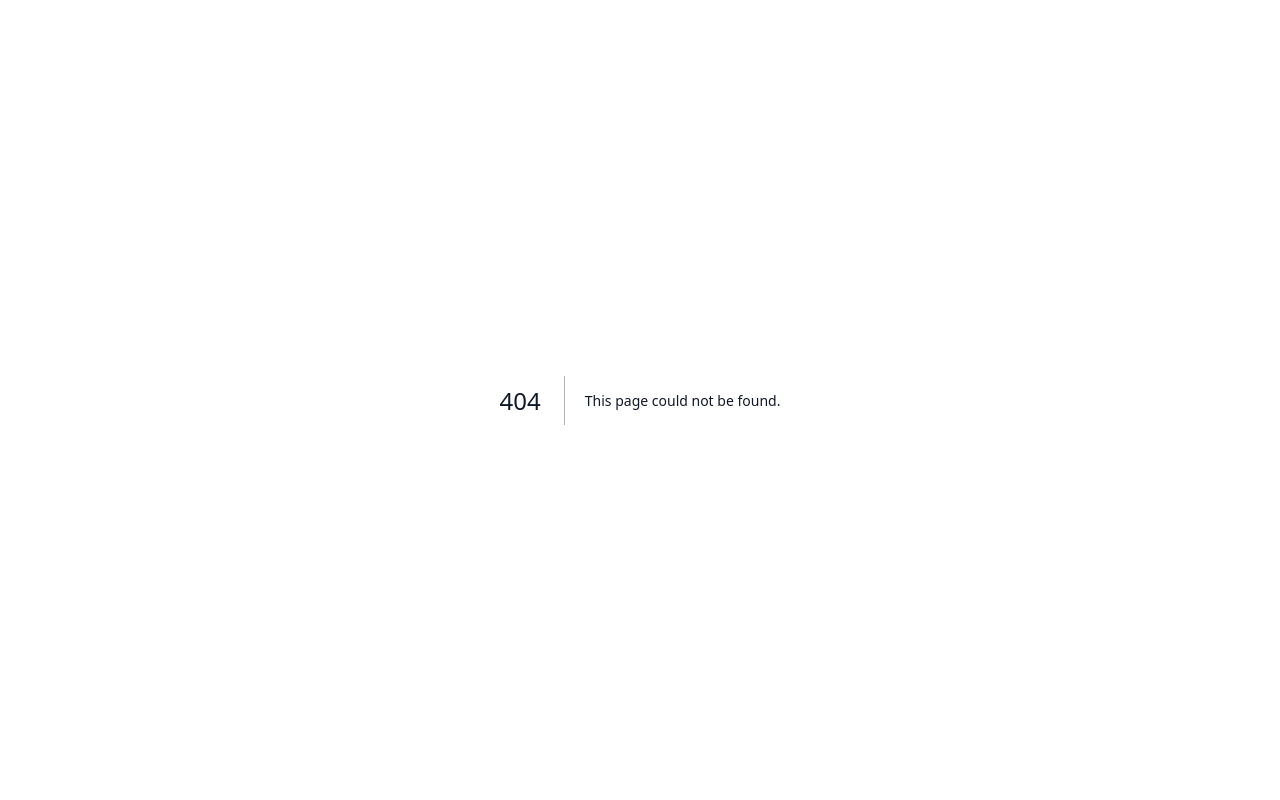
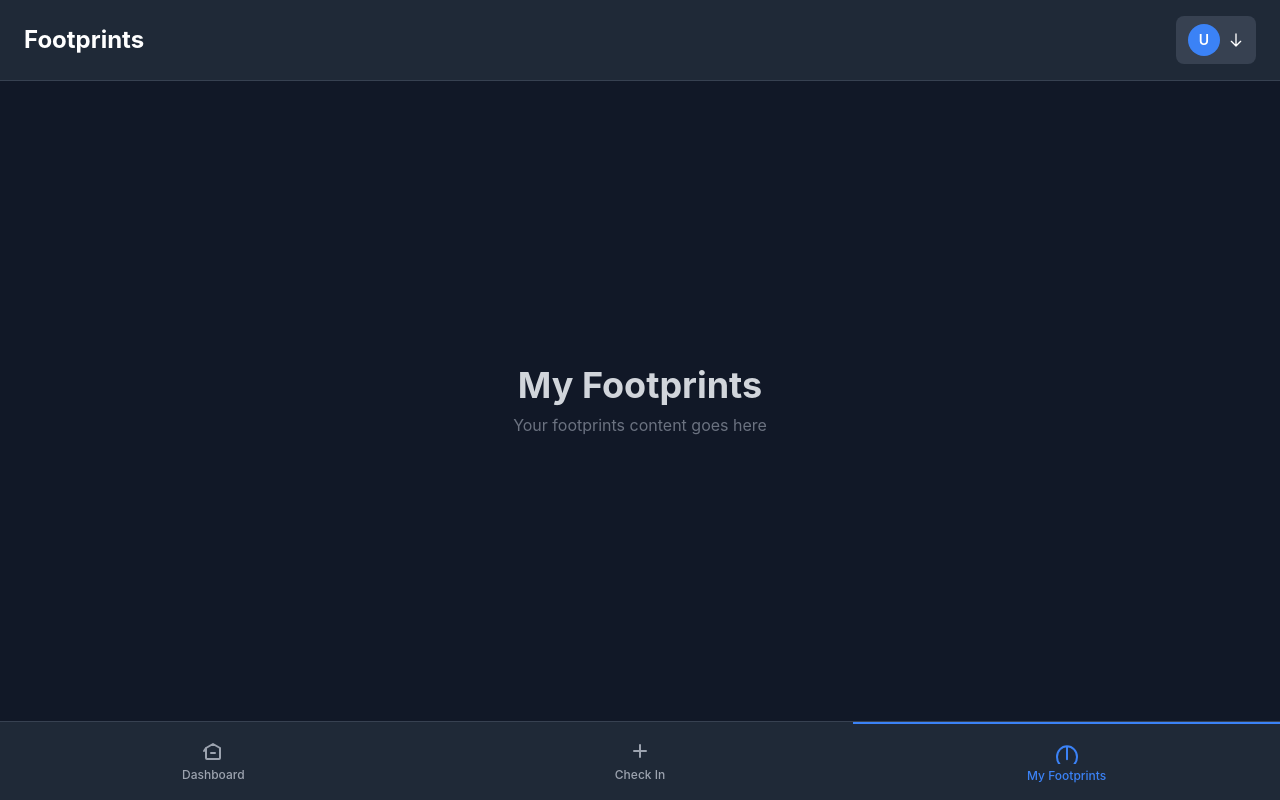
Before and after one commit to vanthadeth/hig-copilot, a Next.js app: page /footprints in a window 1280 px wide. Before the commit this address had no page. Built offline with nearby package versions, Linux system fonts and the light colour scheme.

Commit message:
Create my footprints page

```diff
--- /dev/null
+++ b/pages/footprints.tsx
@@ -0,0 +1,132 @@
+import Head from 'next/head';
+import { useState } from 'react';
+import { useRouter } from 'next/router';
+import { triggerHapticFeedback } from '../lib/haptics';
+
+export default function Footprints() {
+  const router = useRouter();
+  const [showProfileMenu, setShowProfileMenu] = useState(false);
+
+  const handleNavigation = (page: string) => {
+    triggerHapticFeedback('light');
+    router.push(`/${page}`);
+  };
+
+  const handleLogout = () => {
+    triggerHapticFeedback('medium');
+    router.push('/login');
+  };
+
+  const handleProfileClick = () => {
+    triggerHapticFeedback('light');
+    setShowProfileMenu(!showProfileMenu);
+  };
+
+  return (
+    <>
+      <Head>
+        <title>My Footprints - Footprints</title>
+        <meta name="description" content="My Footprints" />
+        <meta name="viewport" content="width=device-width, initial-scale=1, viewport-fit=cover" />
+        <link rel="icon" href="/logos/hig_logo_dark.svg" />
+        <link rel="apple-touch-icon" href="/logos/hig_logo_dark.svg" />
+      </Head>
+
+      <div className="flex flex-col h-screen bg-gray-900 text-white">
+        {/* Title Bar */}
+        <div className="bg-gray-800 border-b border-gray-700 px-6 py-4 flex items-center justify-between">
+          <h1 className="text-2xl font-bold">Footprints</h1>
+
+          {/* Profile Badge */}
+          <div className="relative">
+            <button
+              onClick={handleProfileClick}
+              className="flex items-center gap-2 px-3 py-2 rounded-lg bg-gray-700 hover:bg-gray-600 transition-colors"
+            >
+              <div className="w-8 h-8 rounded-full bg-blue-500 flex items-center justify-center">
+                <span className="text-sm font-semibold">U</span>
+              </div>
+              <svg className="w-4 h-4" fill="none" stroke="currentColor" viewBox="0 0 24 24">
+                <path strokeLinecap="round" strokeLinejoin="round" strokeWidth={2} d="M19 14l-7 7m0 0l-7-7m7 7V3" />
+              </svg>
+            </button>
+
+            {/* Dropdown Menu */}
+            {showProfileMenu && (
+              <div className="absolute right-0 mt-2 w-48 bg-gray-700 rounded-lg shadow-lg border border-gray-600 z-50">
+                <button
+                  onClick={() => {
+                    triggerHapticFeedback('light');
+                    setShowProfileMenu(false);
+                  }}
+                  className="w-full text-left px-4 py-3 hover:bg-gray-600 transition-colors text-sm"
+                >
+                  Profile Settings
+                </button>
+                <button
+                  onClick={() => {
+                    triggerHapticFeedback('light');
+                    setShowProfileMenu(false);
+                  }}
+                  className="w-full text-left px-4 py-3 hover:bg-gray-600 transition-colors text-sm border-t border-gray-600"
+                >
+                  Preferences
+                </button>
+                <button
+                  onClick={handleLogout}
+                  className="w-full text-left px-4 py-3 hover:bg-red-600 transition-colors text-sm border-t border-gray-600 text-red-300"
+                >
+                  Logout
+                </button>
+              </div>
+            )}
+          </div>
+        </div>
+
+        {/* Content Area */}
+        <div className="flex-1 overflow-y-auto px-6 py-8 flex flex-col items-center justify-center">
+          <div className="text-center">
+            <h2 className="text-4xl font-bold text-gray-300 mb-2">My Footprints</h2>
+            <p className="text-gray-500">Your footprints content goes here</p>
+          </div>
+        </div>
+
+        {/* Bottom Navigation Bar */}
+        <div className="bg-gray-800 border-t border-gray-700 flex items-center justify-around">
+          {/* Dashboard */}
+          <button
+            onClick={() => handleNavigation('dashboard')}
+            className="flex-1 flex flex-col items-center justify-center py-4 transition-colors text-gray-400 hover:text-gray-300"
+          >
+            <svg className="w-6 h-6 mb-1" fill="none" stroke="currentColor" viewBox="0 0 24 24">
+              <path strokeLinecap="round" strokeLinejoin="round" strokeWidth={2} d="M3 12l2-3m0 0l7-4 7 4M5 9v10a1 1 0 001 1h12a1 1 0 001-1V9m-9 5h4" />
+            </svg>
+            <span className="text-xs font-medium">Dashboard</span>
+          </button>
+
+          {/* Check In */}
+          <button
+            onClick={() => handleNavigation('checkin')}
+            className="flex-1 flex flex-col items-center justify-center py-4 transition-colors text-gray-400 hover:text-gray-300"
+          >
+            <svg className="w-6 h-6 mb-1" fill="none" stroke="currentColor" viewBox="0 0 24 24">
+              <path strokeLinecap="round" strokeLinejoin="round" strokeWidth={2} d="M12 6v6m0 0v6m0-6h6m-6 0H6" />
+            </svg>
+            <span className="text-xs font-medium">Check In</span>
+          </button>
+
+          {/* My Footprints */}
+          <button
+            onClick={() => handleNavigation('footprints')}
+            className="flex-1 flex flex-col items-center justify-center py-4 transition-colors text-blue-500 border-t-2 border-blue-500"
+          >
+            <svg className="w-6 h-6 mb-1" fill="none" stroke="currentColor" viewBox="0 0 24 24">
+              <path strokeLinecap="round" strokeLinejoin="round" strokeWidth={2} d="M12 6.253v13m0-13C6.5 6.253 2 10.998 2 17s4.5 10.747 10 10.747c5.5 0 10-4.998 10-10.747 0-6.002-4.5-10.747-10-10.747z" />
+            </svg>
+            <span className="text-xs font-medium">My Footprints</span>
+          </button>
+        </div>
+      </div>
+    </>
+  );
+}
```
